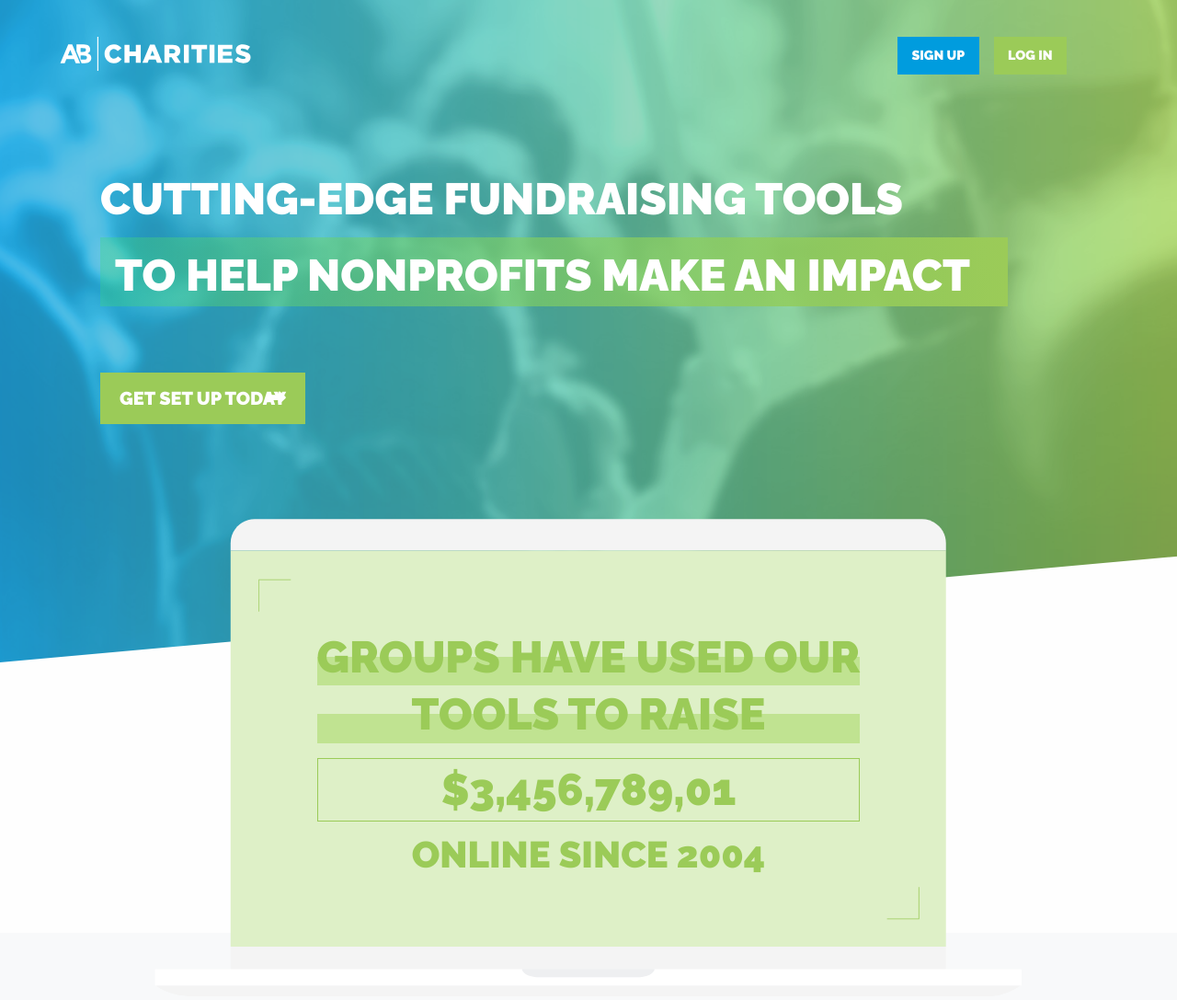
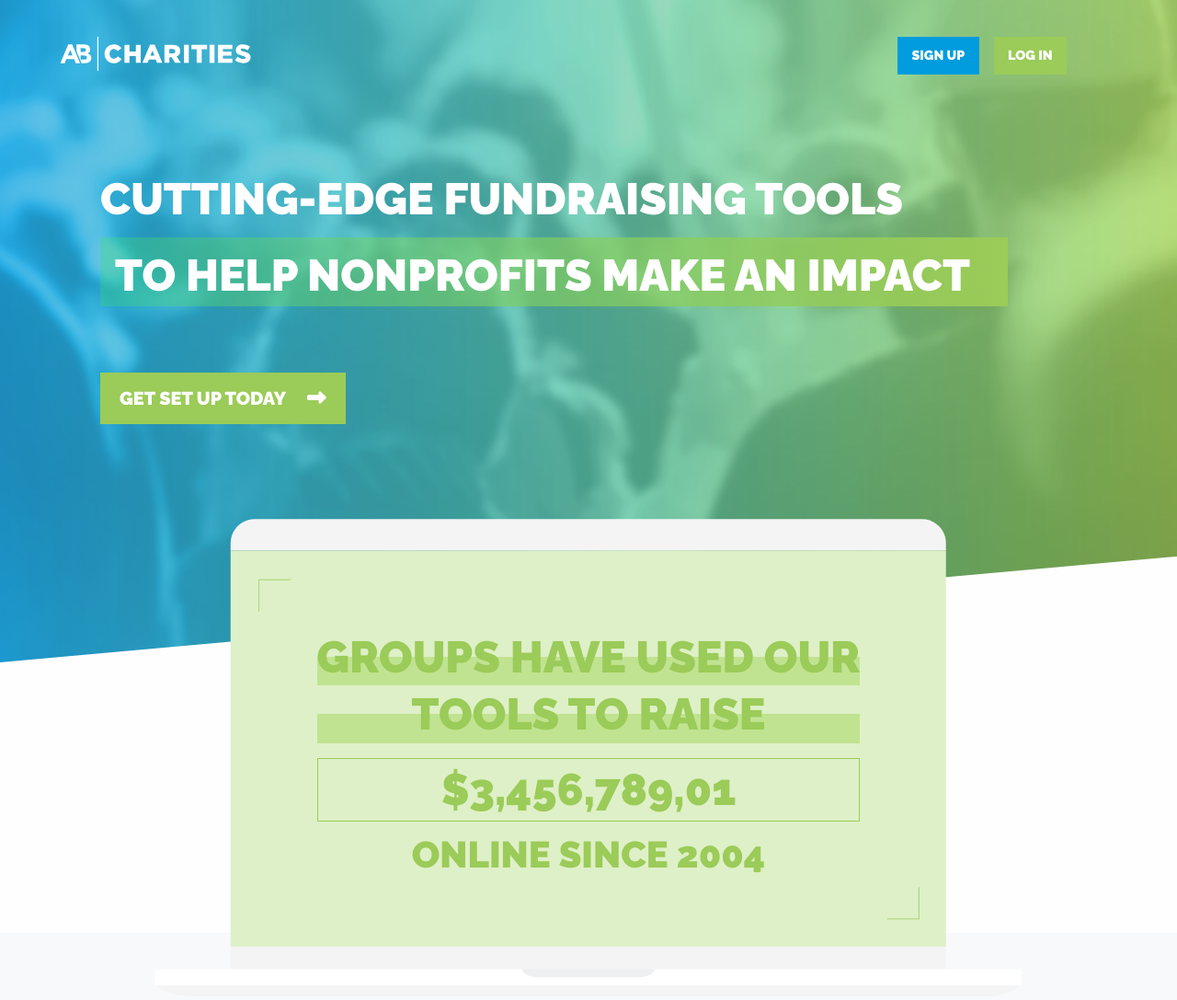
Before and after one commit to CeeNoriega/abc, a PHP site: page / in a window 1280 px wide. Shown: the top 1087 px of the page at 92% size. Run offline with PHP 8.4, Linux system fonts and the light colour scheme; some libraries are stand-ins or nearby versions.

Commit message:
button padding

```diff
--- a/css/app.css
+++ b/css/app.css
@@ -100,6 +100,7 @@ body {
 .callout.large > :last-child {
   margin-top: 4rem;
   margin-bottom: 7rem;
+  padding-right: 4rem;
 }
 
 .callout.large h1 {
```
